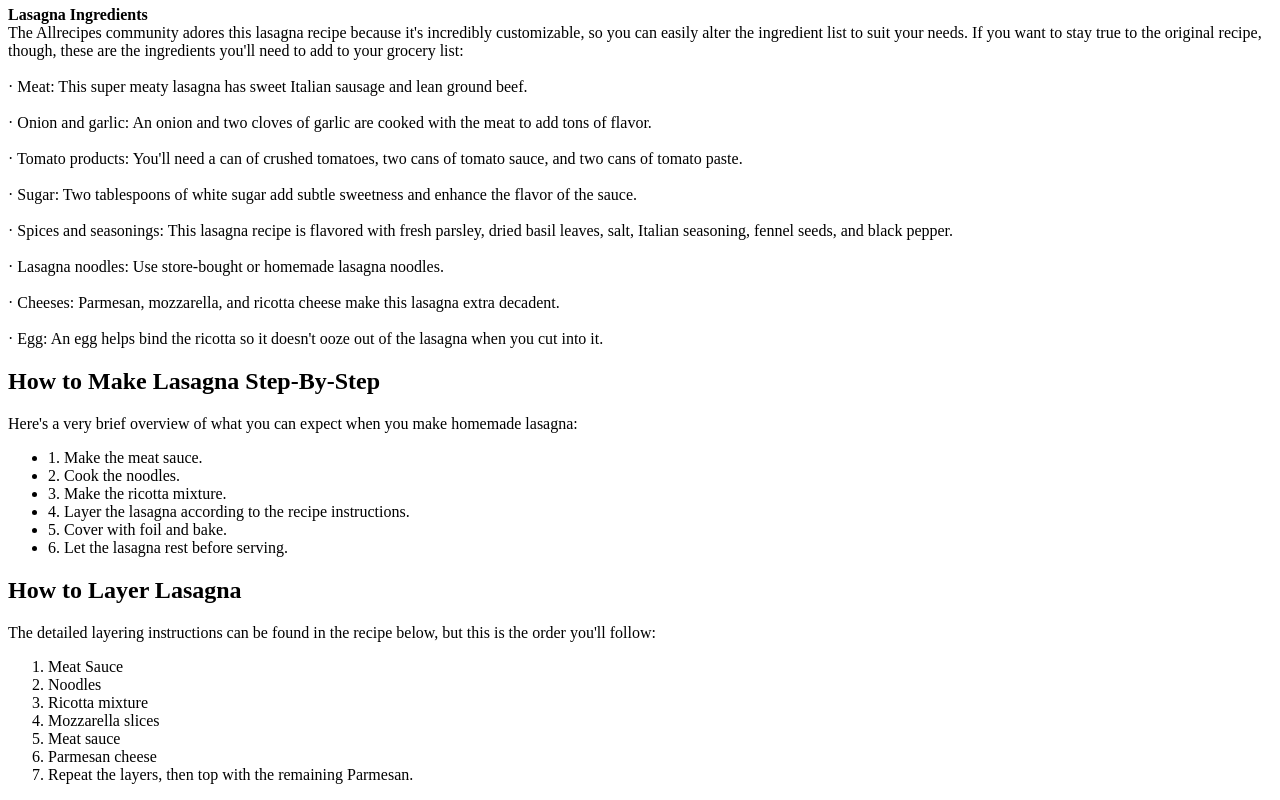
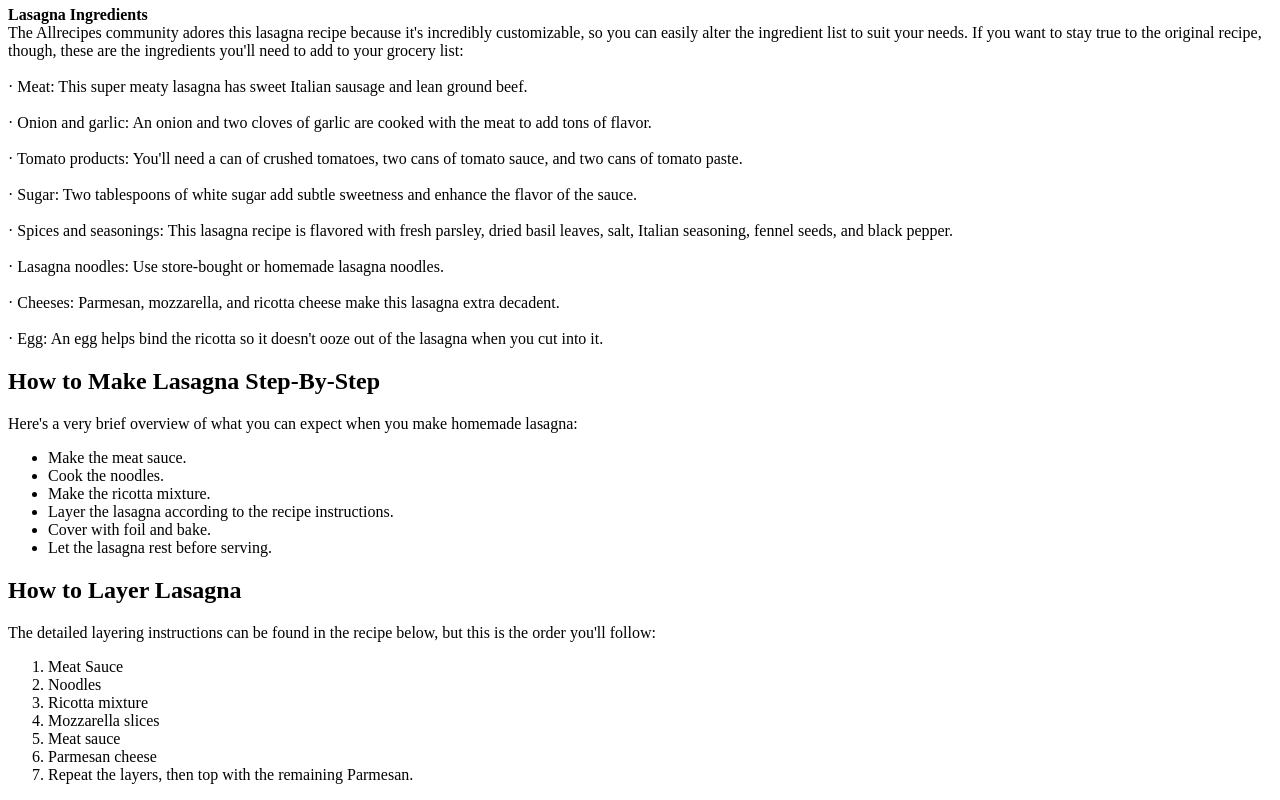
Before and after one commit to treytruong/odin-recipes, a plain HTML site: page recipes/lasagna.html in a window 1280 px wide. Shown: the part 600-1400 px from the top of the page. Drawn offline with Linux system fonts and the light colour scheme.

Commit message:
fixing lasagna.html by removing number text since I am alreading using unorder list

```diff
--- a/recipes/lasagna.html
+++ b/recipes/lasagna.html
@@ -58,12 +58,12 @@
       lasagna:
     </p>
     <ul>
-      <li>1. Make the meat sauce.</li>
-      <li>2. Cook the noodles.</li>
-      <li>3. Make the ricotta mixture.</li>
-      <li>4. Layer the lasagna according to the recipe instructions.</li>
-      <li>5. Cover with foil and bake.</li>
-      <li>6. Let the lasagna rest before serving.</li>
+      <li>Make the meat sauce.</li>
+      <li>Cook the noodles.</li>
+      <li>Make the ricotta mixture.</li>
+      <li>Layer the lasagna according to the recipe instructions.</li>
+      <li>Cover with foil and bake.</li>
+      <li>Let the lasagna rest before serving.</li>
     </ul>
 
     <h2>How to Layer Lasagna</h2>
```
